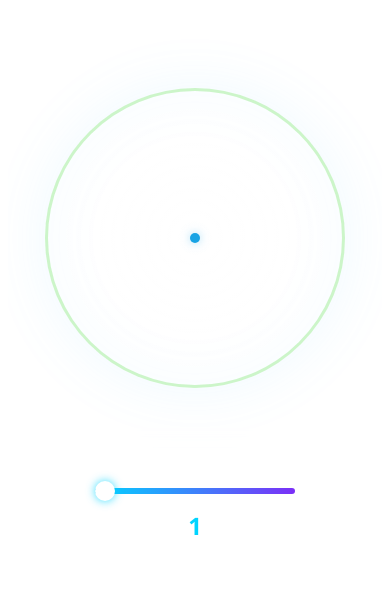
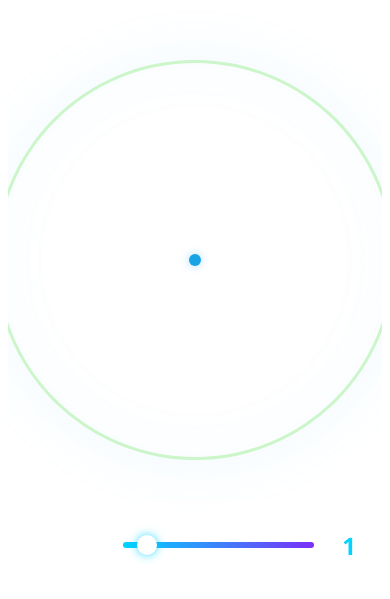
Before and after one commit to yuyi2439/No.11, a Svelte app: page / in a window 390 px wide. Shown: the part 105-704 px from the top of the page. Built offline with nearby package versions, Linux system fonts and the light colour scheme.

Commit message:
添加delay

```diff
--- a/src/App.svelte
+++ b/src/App.svelte
@@ -1,11 +1,13 @@
 <script>
+  let maxNum = 12;
   let ballCount = $state(1);
 
   function createBalls(count) {
     const balls = [];
     for (let i = 0; i < count; i++) {
       const deg = 30 * i;
-      balls.push({ id: i, deg });
+      const delay = (i / maxNum) * 5;
+      balls.push({ id: i, deg, delay });
     }
     return balls;
   }
@@ -18,7 +20,7 @@
     {#each balls as ball (ball.id)}
       <div
         class="ball"
-        style="--deg: {ball.deg}deg; transform: translate(-50%, -50%) rotate({ball.deg}deg) translate(calc(190px * sin(var(--t))), 0);"
+        style="--deg: {ball.deg}deg; animation-delay: {ball.delay}s;"
       ></div>
     {/each}
   </div>
@@ -28,8 +30,8 @@
     <input
       type="range"
       id="ballCount"
-      min="1"
-      max="12"
+      min="0"
+      max="{maxNum}"
       bind:value={ballCount}
     />
     <span class="ball-count">{ballCount}</span>
@@ -84,7 +86,7 @@
     position: absolute;
     top: 50%;
     left: 50%;
-    transform: translate(-50%, -50%);
+    transform: translate(-50%, -50%) rotate(var(--deg)) translate(calc(190px * sin(var(--t))), 0);
     animation: harmonic 5s linear infinite;
     box-shadow: 0 0 10px rgba(146, 212, 243, 0.8);
   }
@@ -154,28 +156,4 @@
     min-width: 30px;
     text-align: center;
   }
-
-  /* 响应式设计 */
-  @media (max-width: 500px) {
-    .circle {
-      width: 300px;
-      height: 300px;
-    }
-
-    .ball {
-      width: 10px;
-      height: 10px;
-    }
-
-    @keyframes move {
-      to {
-        transform: translate(-50%, -50%) rotate(var(--deg)) translateX(100px);
-      }
-    }
-
-    .controls {
-      flex-direction: column;
-      gap: 15px;
-    }
-  }
 </style>
```
